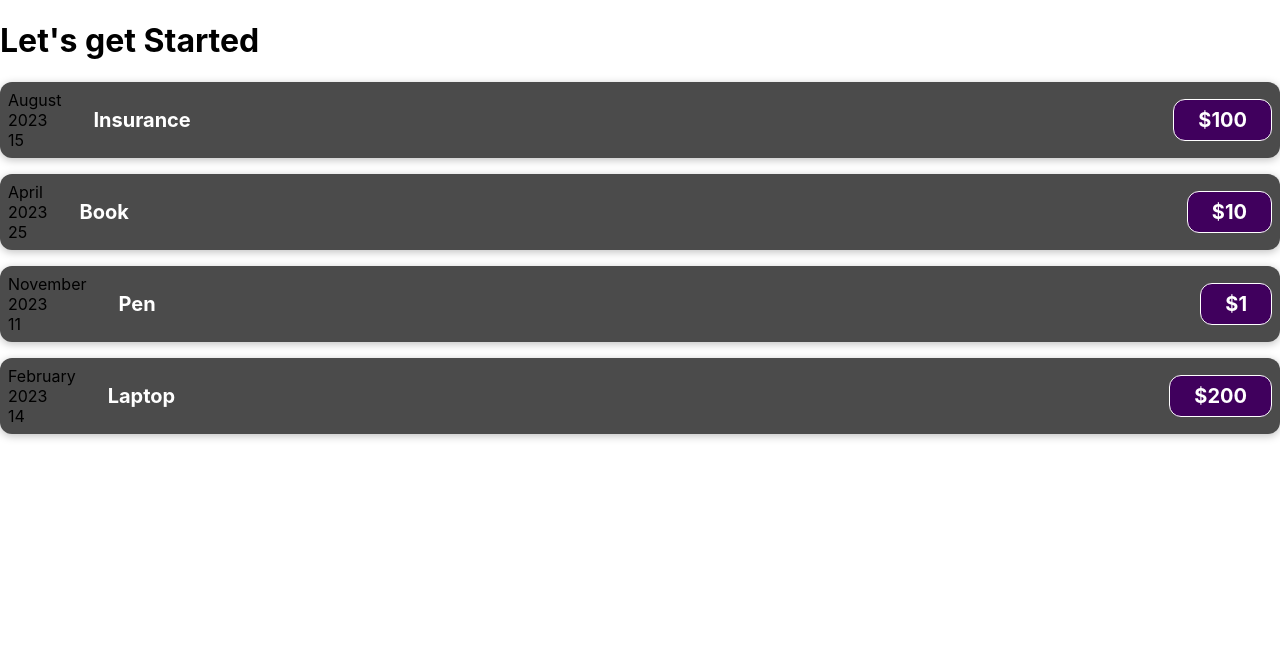
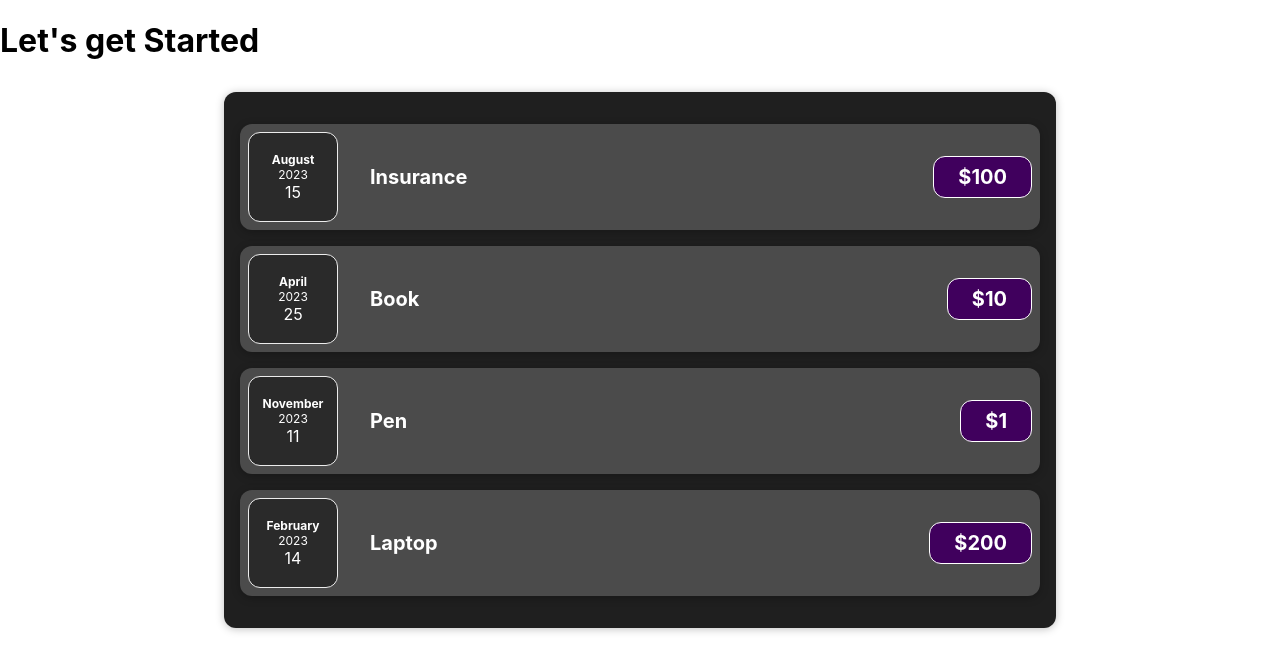
Before and after one commit to Santosh0sky/React-Project, a React (Create React App) app: page / in a window 1280 px wide. Shown: the top 672 px of the page. Built offline with nearby package versions, Linux system fonts and the light colour scheme.

Commit message:
spliting the component and refining the calender

```diff
--- a/src/App.js
+++ b/src/App.js
@@ -1,24 +1,16 @@
-import ExpenseItem from "./components/ExpenseItem"
+import Expenses from "./components/Expenses"
 
 function App() {
   const expenses = [
-    { id: "1", date: new Date(2023, 7, 15), location: "Bangalore", title: "Insurance", price: 100 },
-    { id: "2", date: new Date(2023, 3, 25), location: "Delhi", title: "Book", price: 10 },
-    { id: "3", date: new Date(2023, 10, 11), location: "Hyderabad", title: "Pen", price: 1 },
-    { id: "4", date: new Date(2023, 1, 14), location: "Mumbai", title: "Laptop", price: 200 },
+    { id: "1", date: new Date(2023, 7, 15), title: "Insurance", price: 100 },
+    { id: "2", date: new Date(2023, 3, 25), title: "Book", price: 10 },
+    { id: "3", date: new Date(2023, 10, 11), title: "Pen", price: 1 },
+    { id: "4", date: new Date(2023, 1, 14), title: "Laptop", price: 200 },
   ];
   return (
     <div>
     <h1>Let's get Started</h1>
-    {expenses.map((expenses)=>{
-      return(
-        <ExpenseItem key={expenses.id}
-        date={expenses.date}
-        location={expenses.lcation}
-        title={expenses.title}
-        price={expenses.price}/>
-      )
-    })}
+    <Expenses expense = {expenses} />
   </div>
   );
 }
--- /dev/null
+++ b/src/components/ExpenseDate.css
@@ -0,0 +1,26 @@
+.expense-date {
+    display: flex;
+    flex-direction: column;
+    width: 5.5rem;
+    height: 5.5rem;
+    border: 1px solid #ececec;
+    background-color: #2a2a2a;
+    color: white;
+    border-radius: 12px;
+    align-items: center;
+    justify-content: center;
+  }
+
+  .expense-date__month {
+    font-size: 0.75rem;
+    font-weight: bold;
+  }
+
+  .expense-date__year {
+    font-size: 0.75rem;
+  }
+
+  .expense-date__day {
+    font-size: 1.5rem;
+    font-weight: bold;
+  }
--- /dev/null
+++ b/src/components/ExpenseDate.js
@@ -0,0 +1,17 @@
+import "./ExpenseDate.css"
+const months = [ 'January', 'February', 'March', 'April', 'May', 'June', 'July', 'August', 'September', 'October', 'November', 'December' ];
+
+function ExpenseDate(props){
+    const month = months[props.date.getMonth()];
+    const year = props.date.getFullYear();
+    const date = props.date.getDate();
+    return(
+        <div className="expense-date">
+        <div className="expense-date__month">{month}</div>
+        <div className="expense-date__year">{year}</div>
+        <div className="expense-date__date">{date}</div>
+      </div>
+    )
+}
+
+export default ExpenseDate;
--- a/src/components/ExpenseItem.js
+++ b/src/components/ExpenseItem.js
@@ -1,18 +1,13 @@
 import "./ExpenseItem.css";
-const months = [ 'January', 'February', 'March', 'April', 'May', 'June', 'July', 'August', 'September', 'October', 'November', 'December' ];
+import ExpenseDate from "./ExpenseDate";
+
 
 function ExpenseItem(props){
-  const month = months[props.date.getMonth()];
-  const year = props.date.getFullYear();
-  const date = props.date.getDate();
+
 
   return(
     <div className="expense-item">
-      <div>
-        <div>{month}</div>
-        <div>{year}</div>
-        <div>{date}</div>
-      </div>
+      <ExpenseDate date = {props.date} />
       <div className="expense-item__location">{props.location}</div>
       <div className="expense-item__description">
         <h2>{props.title}</h2>
--- /dev/null
+++ b/src/components/Expenses.css
@@ -0,0 +1,9 @@
+.expenses {
+    padding: 1rem;
+    background-color: rgb(31, 31, 31);
+    margin: 2rem auto;
+    width: 50rem;
+    max-width: 95%;
+    border-radius: 12px;
+    box-shadow: 0 1px 8px rgba(0, 0, 0, 0.25);
+  }
--- /dev/null
+++ b/src/components/Expenses.js
@@ -0,0 +1,21 @@
+import "./Expenses.css"
+import ExpenseItem from "./ExpenseItem";
+
+function Expenses(props){
+return(
+    <div className = "expenses">
+        {
+            props.expense.map((expense)=>{
+                return(
+                <ExpenseItem key = {expense.id}
+                date = {expense.date}
+                title = {expense.title}
+                price = {expense.price}
+                />);
+            })
+        }
+    </div>
+)
+}
+
+export default Expenses;
```
